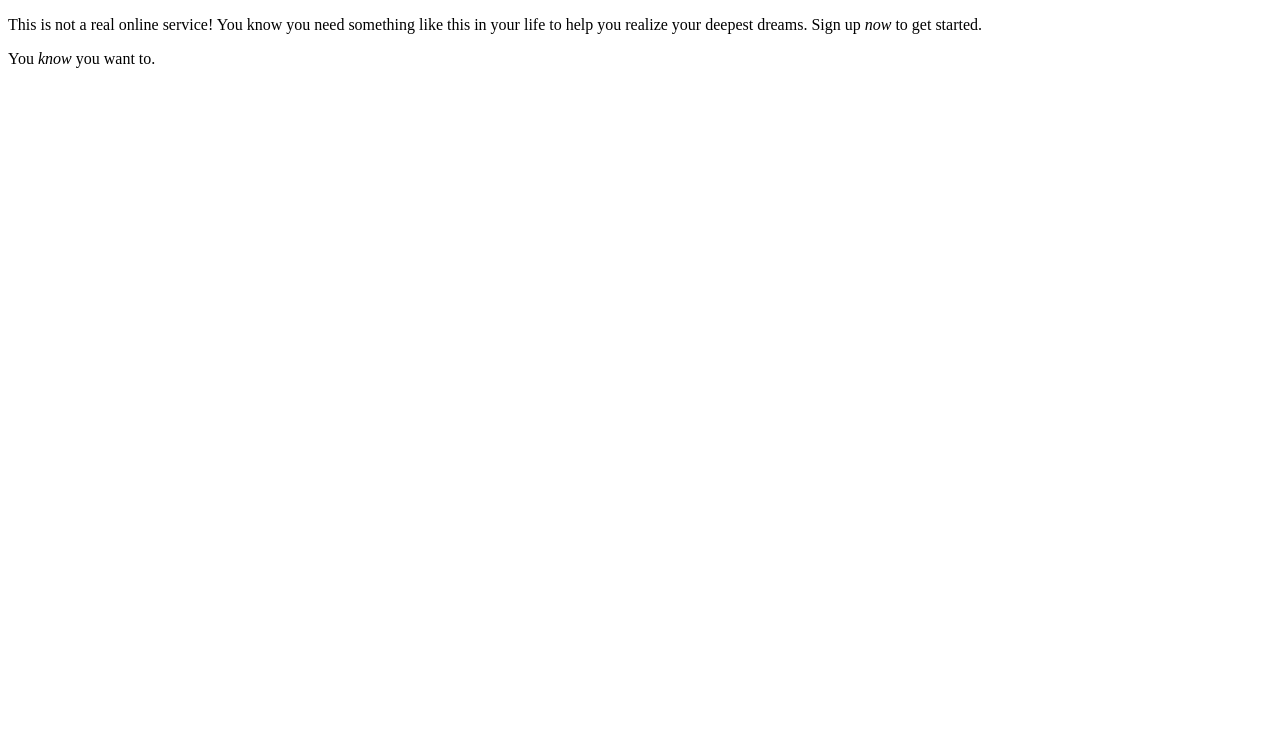
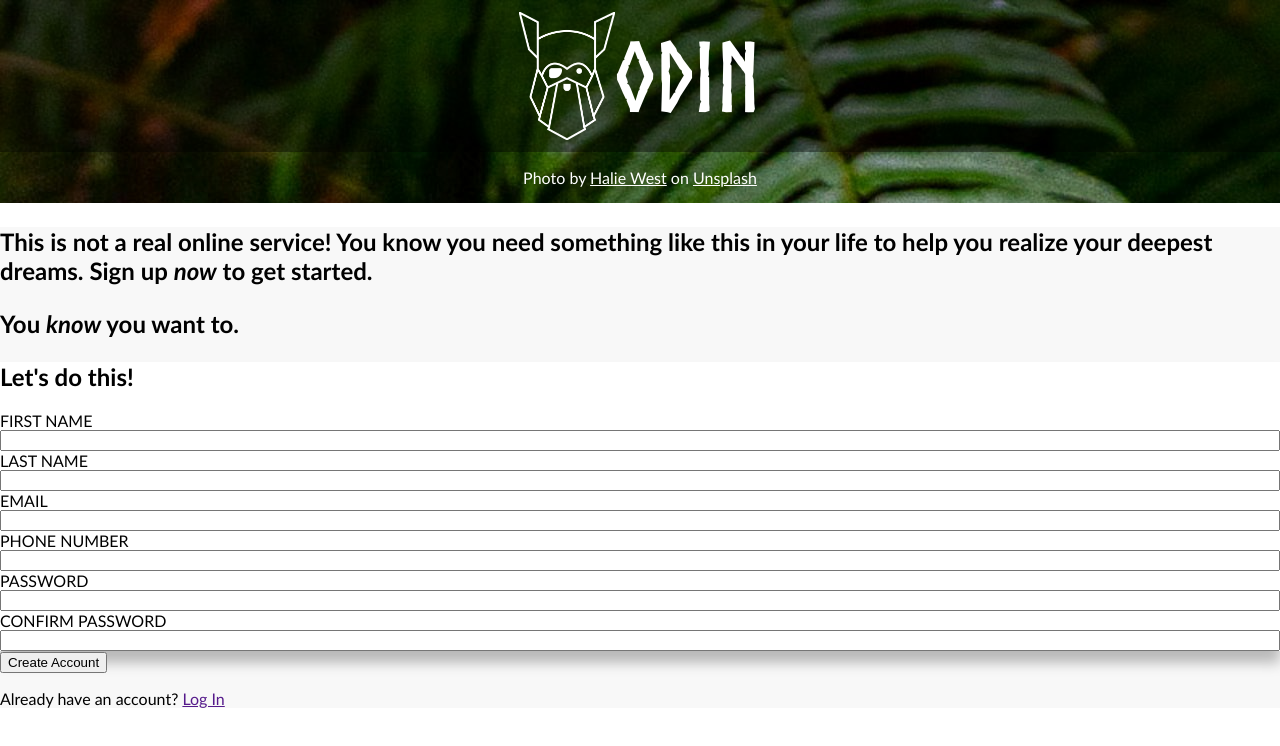
Before and after one commit to quaminh/odin-form, a plain HTML site: page index.html in a window 1280 px wide. Drawn offline with Linux system fonts and the light colour scheme.

Commit message:
Create basic styles for elements
Elements are more styled, but formatting on page is still wip.

```diff
--- a/index.html
+++ b/index.html
@@ -7,7 +7,53 @@
     <link rel="stylesheet" href="./styles.css">
 </head>
 <body>
-    <p>This is not a real online service! You know you need something like this in your life to help you realize your deepest dreams. Sign up <em>now</em> to get started.</p>
-    <p>You <em>know</em> you want to.</p>
+    <div class="sidebar">
+        <div>
+            <img class="logo" src="./assets/odin-lined.png" alt="Odin logo lined">
+            <h1 class="logo-text">ODIN</h1>
+        </div>
+        <p>Photo by <a href="https://unsplash.com/@haliewestphoto">Halie West</a> on <a href="https://unsplash.com">Unsplash</a></p>
+    </div>
+    <div class="main-body">
+        <div class="description">
+            <p>This is not a real online service! You know you need something like this in your life to help you realize your deepest dreams. Sign up <em>now</em> to get started.</p>
+            <p>You <em>know</em> you want to.</p>
+        </div>
+        <form>
+            <div class="form-container">
+                <h2>Let's do this!</h2>
+                <div class="input-container">
+                    <label>FIRST NAME</label>
+                    <input id="first-name" type="text">
+                </div>
+                <div class="input-container">
+                    <label>LAST NAME</label>
+                    <input id="last-name" type="text">
+                </div>
+                <div class="input-container">
+                    <label>EMAIL</label>
+                    <input id="email" type="email">
+                </div>
+                <div class="input-container">
+                    <label>PHONE NUMBER</label>
+                    <input id="phone" type="tel">
+                </div>
+                <div class="input-container">
+                    <label>PASSWORD</label>
+                    <input id="password" type="password">
+                </div>
+                <div class="input-container">
+                    <label>CONFIRM PASSWORD</label>
+                    <input id="confirm-password" type="password">
+                </div>
+            </div>
+            <div>
+                <button type="submit">Create Account</button>
+            </div>
+        </form>
+        <div>
+            <p>Already have an account? <a href="">Log In</a></p>
+        </div>
+    </div>
 </body>
 </html>
--- a/styles.css
+++ b/styles.css
@@ -4,5 +4,65 @@
 }
 
 :root {
-    font-family: Norse-bold sans-serif;
+    --primary-color: #596D48;
+    --focus-color: blue;
+    --invalid-color: red;
+    --light-gray: #E5E7EB;
+    --pad: 24px;
+
+    font-family: 'Trebuchet MS', 'Lucida Sans Unicode', 'Lucida Grande', 'Lucida Sans', Arial, sans-serif;
 }
+
+body, h1 {
+    margin: 0;
+}
+
+.main-body {
+    background-color: rgb(248, 248, 248);
+}
+
+.sidebar {
+    background-image: url(./assets/bg-image.jpg);
+    color: white;
+    display: flex;
+    flex-direction: column;
+    align-items: center;
+}
+
+.sidebar > div {
+    display: flex;
+    justify-content: center;
+    align-items: center;
+    background: rgb(0, 0, 0, 0.4);
+    padding: 12px;
+    width: 100%;
+}
+
+.sidebar a {
+    color: white;
+}
+
+.logo {
+    height: 8rem;
+}
+
+.logo-text {
+    font-family: Norse-bold, serif;
+    font-size: 6rem;
+}
+
+.description p {
+    font-size: 1.5rem;
+    font-weight: bold;
+}
+
+.form-container {
+    background-color: white;
+    box-shadow: 0px 12px 12px rgb(185, 185, 185);
+}
+
+.input-container {
+    box-sizing: border-box;
+    display: flex;
+    flex-direction: column;
+}
```
